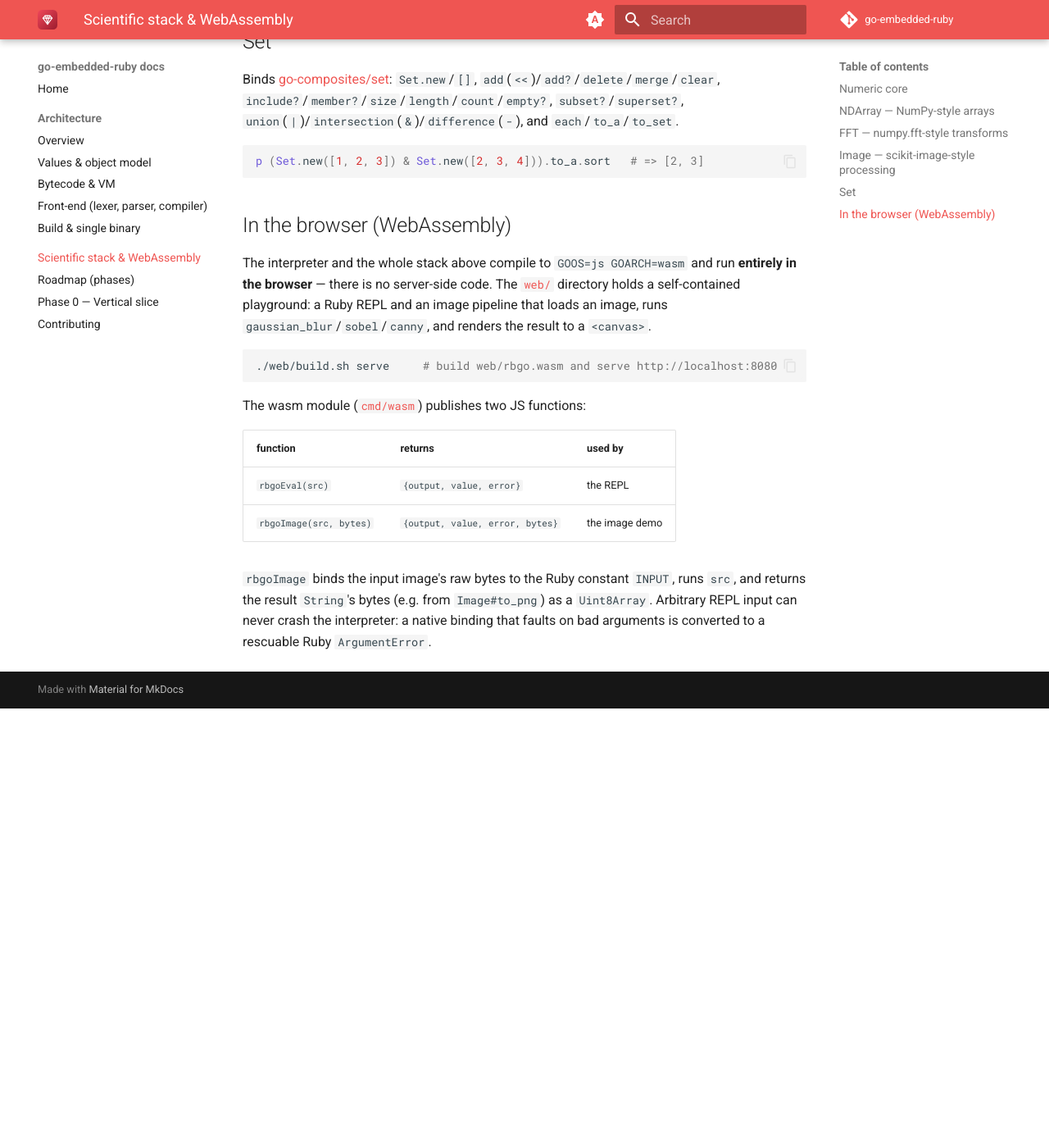
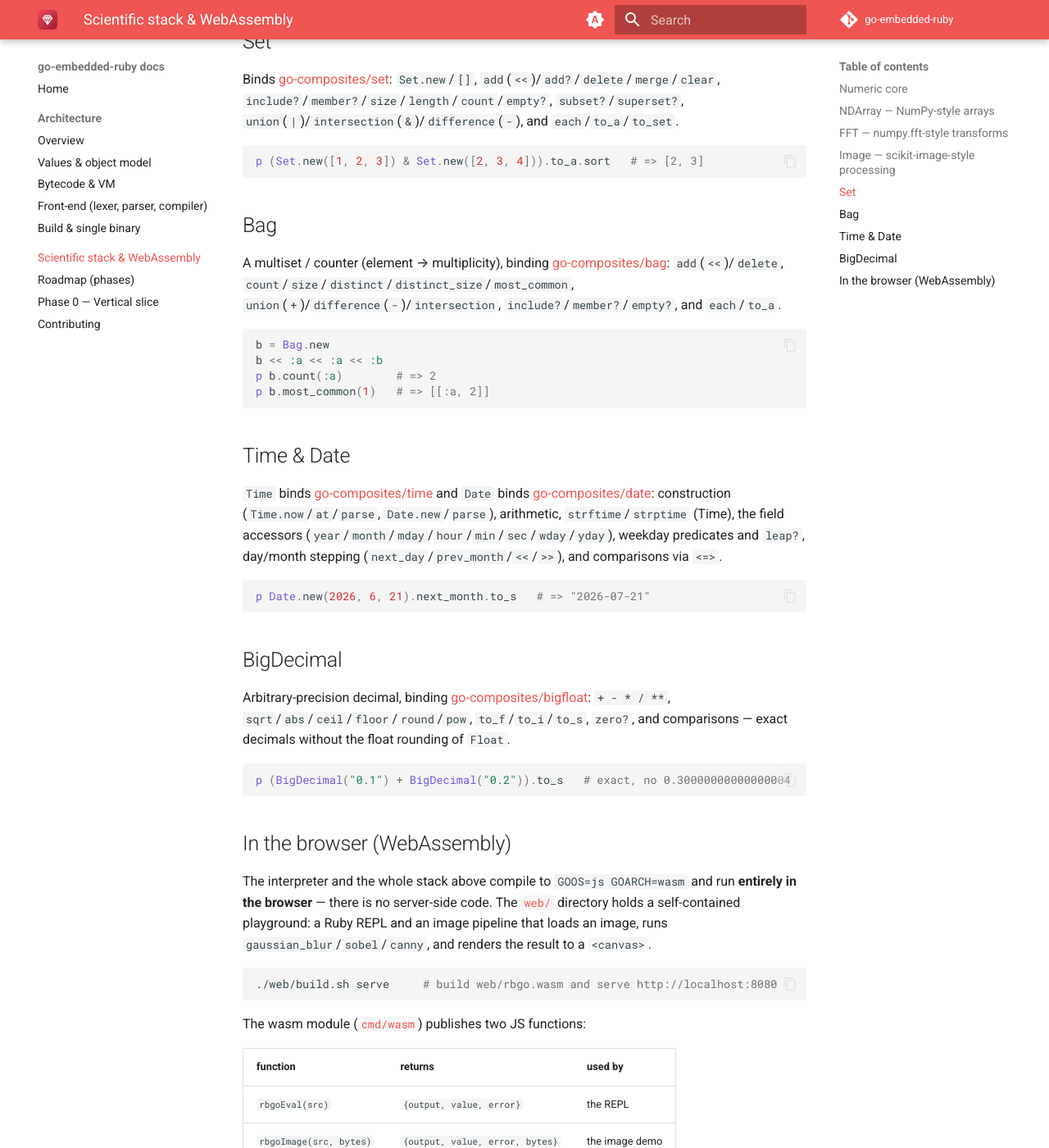
Before and after one commit to go-embedded-ruby/docs, an MkDocs documentation site: the page built from docs/scientific-stack.md, in a window 1280 px wide and 1400 px high, scrolled down 1591 px. Shown: the whole window at 82% size. Built offline with MkDocs 1.6.1 and Material for MkDocs 9.7.7, drawn with Linux system fonts in a browser that asks for light colours; the version menu is left out; before the commit the page ends 2455 px from its top, so only the background shows below that.

Commit message:
docs: document the Bag, Time, Date and BigDecimal bindings
These shipped (backed by go-composites/bag,/time,/date,/bigfloat) but the docs
only covered Set. Add a Bag, a Time & Date, and a BigDecimal section to the
scientific-stack page and list them on the home page (examples verified).

Co-Authored-By: Claude Opus 4.8 <noreply@anthropic.com>

````diff
--- a/docs/scientific-stack.md
+++ b/docs/scientific-stack.md
@@ -74,6 +74,46 @@ Binds [go-composites/set](https://github.com/go-composites/set): `Set.new`/`[]`,
 p (Set.new([1, 2, 3]) & Set.new([2, 3, 4])).to_a.sort   # => [2, 3]
 ```
 
+## Bag
+
+A multiset / counter (element → multiplicity), binding
+[go-composites/bag](https://github.com/go-composites/bag): `add`(`<<`)/`delete`,
+`count`/`size`/`distinct`/`distinct_size`/`most_common`,
+`union`(`+`)/`difference`(`-`)/`intersection`, `include?`/`member?`/`empty?`,
+and `each`/`to_a`.
+
+```ruby
+b = Bag.new
+b << :a << :a << :b
+p b.count(:a)        # => 2
+p b.most_common(1)   # => [[:a, 2]]
+```
+
+## Time & Date
+
+`Time` binds [go-composites/time](https://github.com/go-composites/time) and
+`Date` binds [go-composites/date](https://github.com/go-composites/date):
+construction (`Time.now`/`at`/`parse`, `Date.new`/`parse`), arithmetic,
+`strftime`/`strptime` (Time), the field accessors
+(`year`/`month`/`mday`/`hour`/`min`/`sec`/`wday`/`yday`), weekday predicates and
+`leap?`, day/month stepping (`next_day`/`prev_month`/`<<`/`>>`), and
+comparisons via `<=>`.
+
+```ruby
+p Date.new(2026, 6, 21).next_month.to_s   # => "2026-07-21"
+```
+
+## BigDecimal
+
+Arbitrary-precision decimal, binding
+[go-composites/bigfloat](https://github.com/go-composites/bigfloat): `+ - * / **`,
+`sqrt`/`abs`/`ceil`/`floor`/`round`/`pow`, `to_f`/`to_i`/`to_s`, `zero?`, and
+comparisons — exact decimals without the float rounding of `Float`.
+
+```ruby
+p (BigDecimal("0.1") + BigDecimal("0.2")).to_s   # exact, no 0.30000000000000004
+```
+
 ## In the browser (WebAssembly)
 
 The interpreter and the whole stack above compile to `GOOS=js GOARCH=wasm` and
````
Also changed, not shown: docs/index.md (+4 -2 lines).
